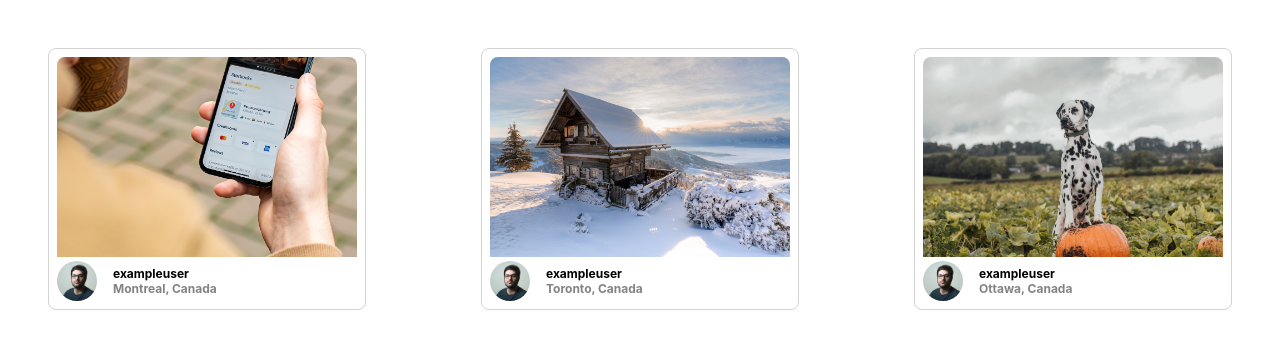
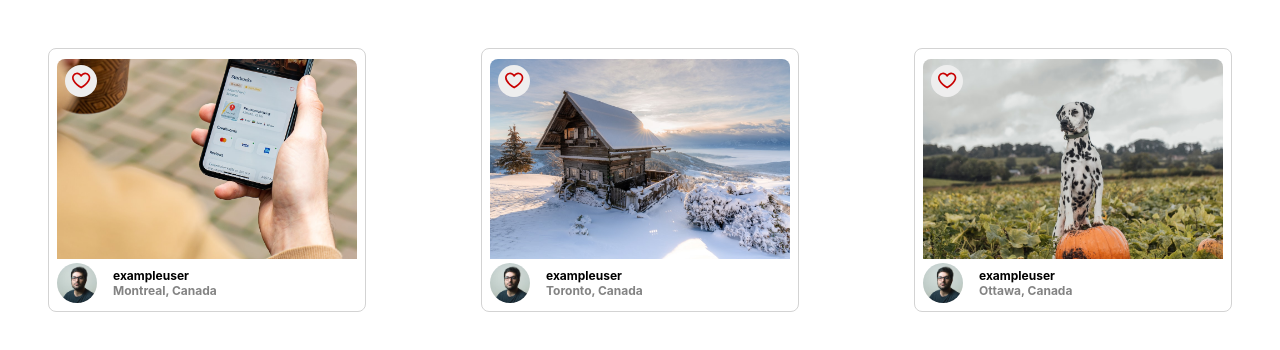
Before and after one commit to Jonas-Kunz/React_Photo_Labs, a React (Create React App) app in the folder frontend/: page / in a window 1280 px wide. Shown: the top 350 px of the page. Built offline with nearby package versions, Linux system fonts and the light colour scheme; the HTML template or start-up script is replaced by a standard one.

Commit message:
add PhotoFavButton to PhotoListItem. Add state and onClick handler to PhotoFavButton and import FavIcon within PhotoFavButton. Add functinality to like photos

```diff
--- a/frontend/src/App.jsx
+++ b/frontend/src/App.jsx
@@ -1,8 +1,7 @@
 import React from 'react';
-
-import PhotoListItem from './components/PhotoListItem';
 import './App.scss';
 import PhotoList from 'components/PhotoList';
+
 
 // Note: Rendering a single component to build components in isolation
 const sampleDataForPhotoList = [
--- a/frontend/src/components/PhotoFavButton.jsx
+++ b/frontend/src/components/PhotoFavButton.jsx
@@ -1,13 +1,18 @@
-import React, { useCallback, useState } from 'react';
+import React, { useCallback, useState } from "react";
 
-import FavIcon from './FavIcon';
-import '../styles/PhotoFavButton.scss';
+import FavIcon from "./FavIcon";
+import "../styles/PhotoFavButton.scss";
 
 function PhotoFavButton() {
+  const [liked, setLiked] = useState(false);
+  const handleClick = () => {
+    liked ? setLiked(false) : setLiked(true);
+  };
+
   return (
-    <div className="photo-list__fav-icon">
+    <div className="photo-list__fav-icon" onClick={handleClick}>
       <div className="photo-list__fav-icon-svg">
-        {/* Insert React */}
+        <FavIcon selected={liked} />
       </div>
     </div>
   );
--- a/frontend/src/components/PhotoListItem.jsx
+++ b/frontend/src/components/PhotoListItem.jsx
@@ -1,7 +1,7 @@
 import React from "react";
 
 import "../styles/PhotoListItem.scss";
-
+import PhotoFavButton from 'components/PhotoFavButton';
 // const sampleDataForPhotoListItem = {
 //   id: "1",
 //   location: {
@@ -17,6 +17,7 @@
   const { id, location, urls, user } = props
   return (
     <article key={id} className="photo-list__item">
+      <PhotoFavButton/>
       <img src={urls.regular} className="photo-list__image"/>
       <footer className="photo-list__user-details">
         <img src={user.profile} className="photo-list__user-profile"/>
```
